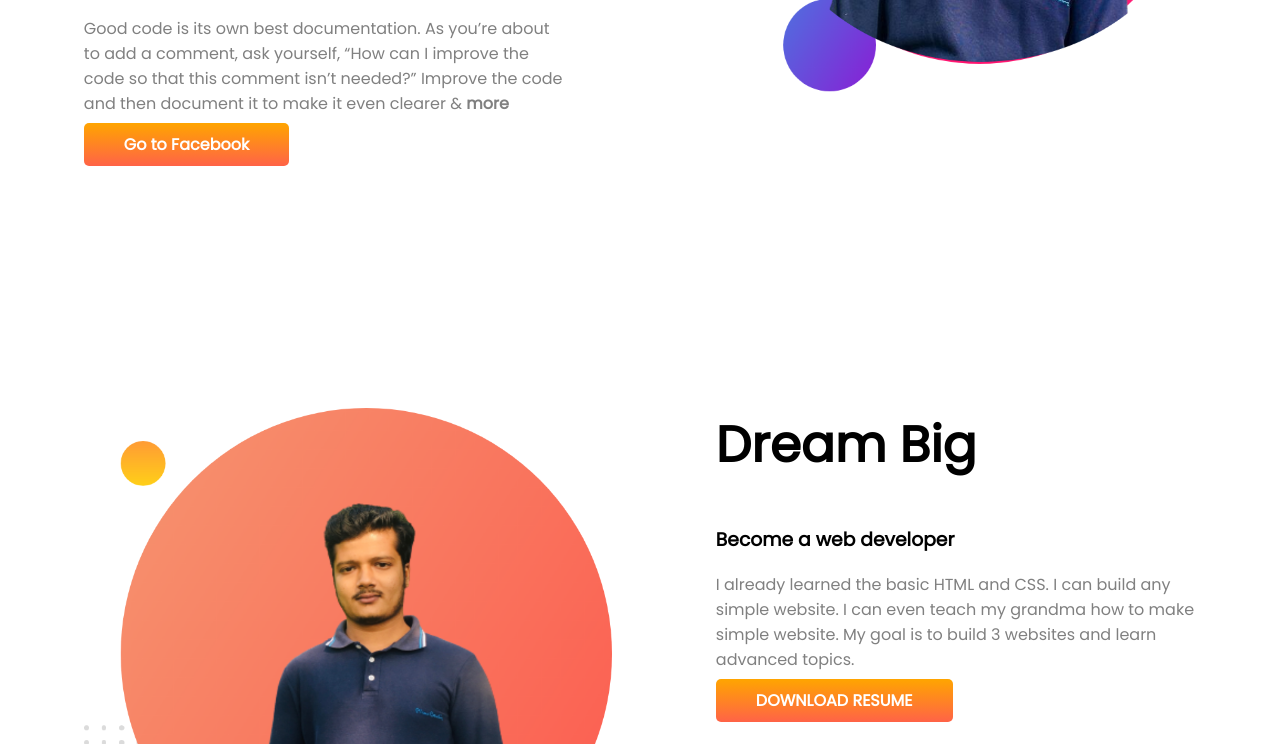
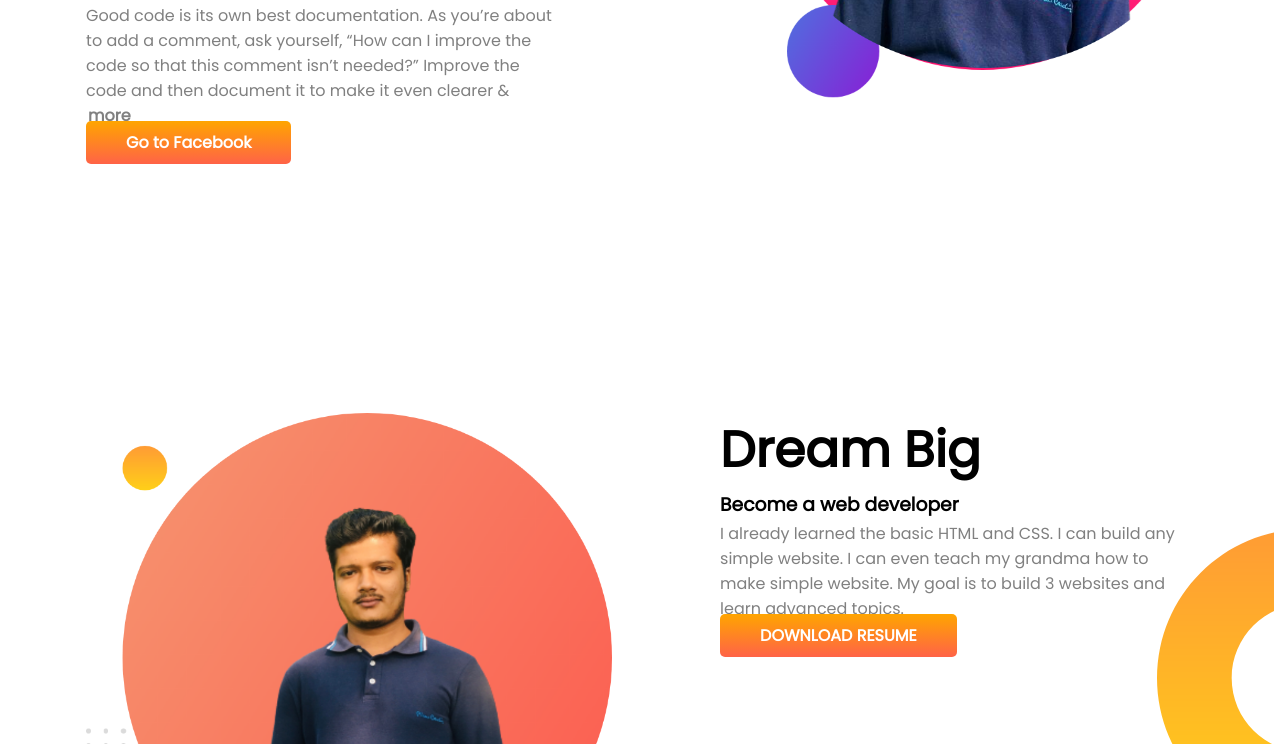
Before and after one commit to ohidulalam66/my-developer-portfolio, a plain HTML site: page index.html in a window 1280 px wide. Shown: the part 445-1189 px from the top of the page. Drawn offline with Linux system fonts and the light colour scheme.

Commit message:
final added

```diff
--- a/style.css
+++ b/style.css
@@ -1,5 +1,5 @@
 * {
-    margin-top: 0;
+    margin: 2px;
 }
 body {
     font-family: 'Poppins', sans-serif;
```
Also changed, not shown: images/dream-bg.png (added), images/exp-bg.png (added), images/top-banner.png (added).
